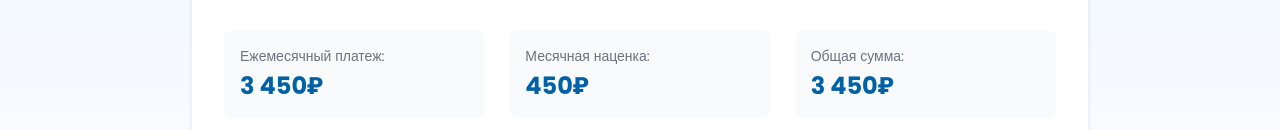
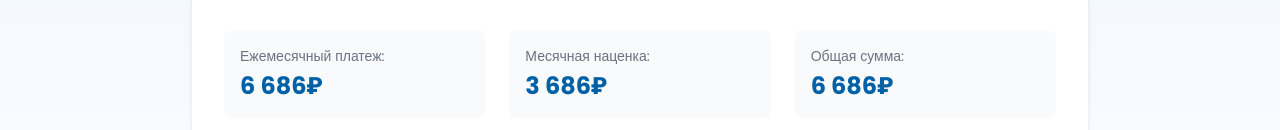
Before and after one commit to shamsaadov/halalFinance, a React (Vite) app: page / in a window 1280 px wide. Shown: the part 670-800 px from the top of the page. Built offline with nearby package versions, Linux system fonts and the light colour scheme.

Commit message:
поправил форму высчитывания суммы рассрочки

```diff
--- a/src/components/Calculator.tsx
+++ b/src/components/Calculator.tsx
@@ -6,8 +6,6 @@ const MIN_PRICE = 0; // 0 рублей
 const MAX_PRICE = 3000000; // 3 миллиона рублей
 const MIN_TERM = 1; // 1 месяц
 const MAX_TERM = 24; // 24 месяцев
-const BASE_MARKUP_PERCENTAGE = 15; // Базовый процент наценки 15% в месяц
-const MARKUP_INCREASE = 5; // Увеличение наценки на 5% при достижении отметок
 
 // Отметки для изменения процента наценки
 const FIRST_MILESTONE = 500000; // Первая отметка - 300 000 рублей
@@ -31,34 +29,27 @@ const Calculator = () => {
 
   // Расчет всех значений при изменении входных данных
   useEffect(() => {
-    // Теперь не вычитаем первоначальный взнос, используем полную цену
-    const remainingAmount = price;
+    // Оставшаяся сумма после первоначального взноса
+    const remainingAmount = price - initialFee;
 
-    // Определяем процент наценки в зависимости от цены
-    let currentMarkupPercentage = BASE_MARKUP_PERCENTAGE;
-    if (price >= SECOND_MILESTONE) {
-      currentMarkupPercentage += MARKUP_INCREASE * 2; // 15% + 10% = 25%
-    } else if (price >= FIRST_MILESTONE) {
-      currentMarkupPercentage += MARKUP_INCREASE; // 15% + 5% = 20%
-    }
+    // Определяем месячную наценку в зависимости от цены товара
+    const monthlyMarkupValue = price >= 500000 ? 10000 : 3686;
 
-    // Расчет месячной наценки - текущий процент от полной суммы
-    const markup = Math.round(
-      remainingAmount * (currentMarkupPercentage / 100),
-    );
+    // Расчет базового платежа (без наценки)
+    const baseMonthlyPayment = Math.round(remainingAmount / term);
 
-    // Расчет ежемесячного платежа (полная сумма / срок + наценка)
-    const monthly = Math.round(remainingAmount / term) + markup;
+    // Расчет ежемесячного платежа (базовый платеж + наценка)
+    const monthly = baseMonthlyPayment + monthlyMarkupValue;
 
-    // Расчет общей суммы к оплате
-    const total = monthly * term;
+    // Расчет общей суммы к оплате (ежемесячные платежи + первоначальный взнос)
+    const total = monthly * term + initialFee;
 
     // Обновление состояний
     setMonthlyPayment(monthly);
-    setMonthlyMarkup(markup);
+    setMonthlyMarkup(monthlyMarkupValue);
     setTotalAmount(total);
 
-    // Расчет необходимых поручителей на основе суммы и наличия первоначального взноса
+    // Расчет необходимых поручителей
     calculateGuarantors(remainingAmount, initialFee > 0);
   }, [price, initialFee, term]);
 
```
